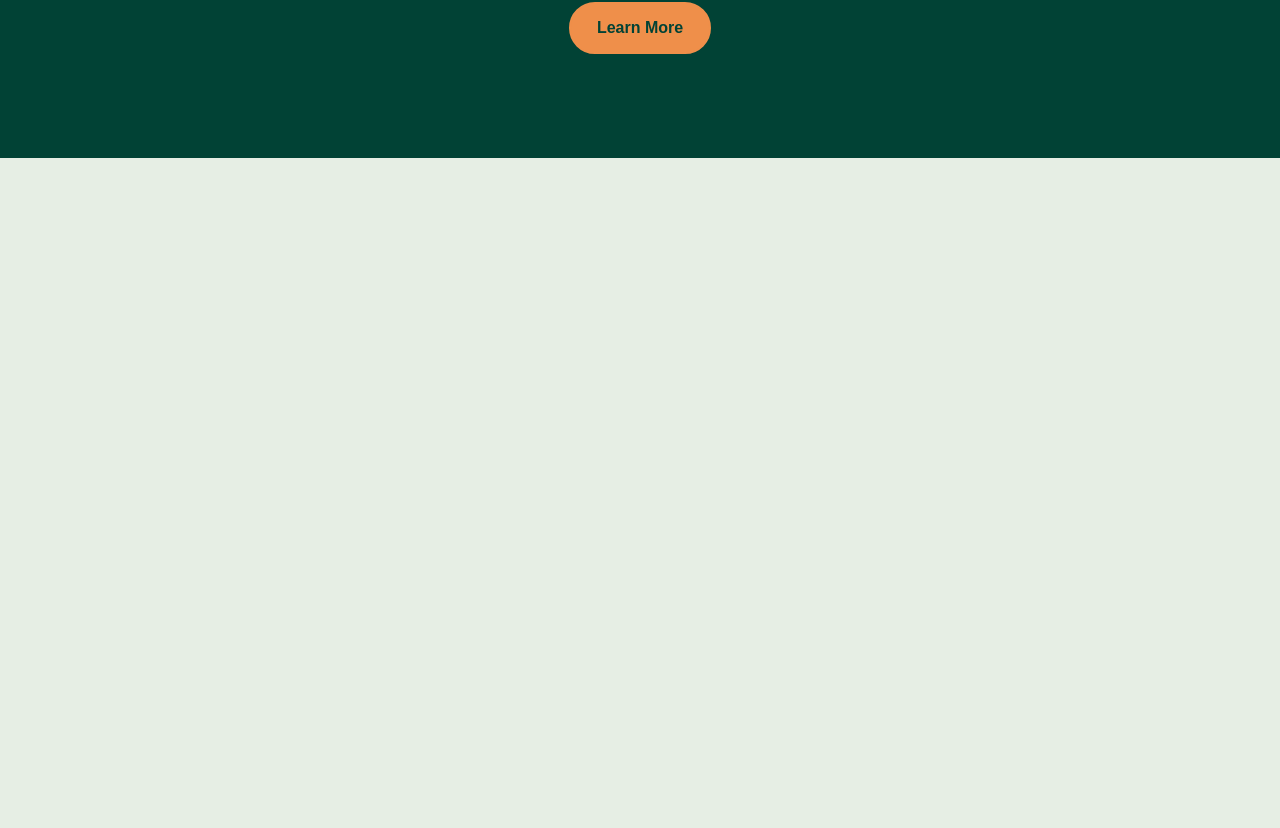
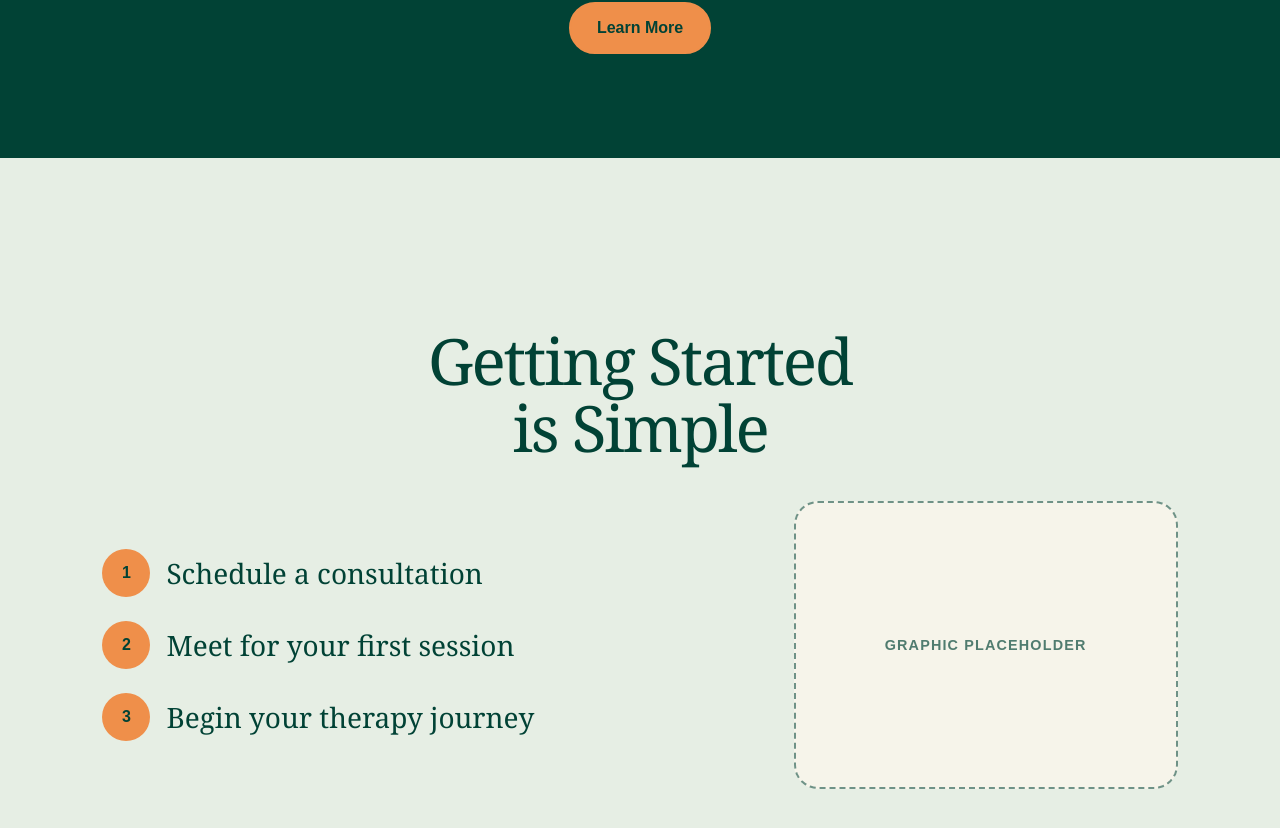
Before and after one commit to TherapyWithRuth/therapy-with-ruth-website, an Angular app: page / in a window 1280 px wide. Shown: the part 3842-4670 px from the top of the page. Before the commit the page ends 4000 px from the top, so only its background shows below. Built offline with nearby package versions, Linux system fonts and the light colour scheme.

Commit message:
added new section

```diff
--- /dev/null
+++ b/src/app/home/getting-started/getting-started.html
@@ -0,0 +1,17 @@
+<section class="getting-started" aria-labelledby="getting-started-title">
+  <div class="getting-started__content">
+    <h2 id="getting-started-title">Getting Started is Simple</h2>
+
+    <div class="getting-started__details">
+      <ol class="getting-started__steps">
+        @for (step of steps; track step) {
+          <li>{{ step }}</li>
+        }
+      </ol>
+
+      <div class="getting-started__graphic" aria-hidden="true">
+        <span>Graphic placeholder</span>
+      </div>
+    </div>
+  </div>
+</section>
--- /dev/null
+++ b/src/app/home/getting-started/getting-started.scss
@@ -0,0 +1,120 @@
+:host {
+  display: block;
+}
+
+.getting-started {
+  display: grid;
+  height: 100%;
+  min-height: 100%;
+  place-items: center;
+  padding: clamp(2.5rem, 7vh, 6rem) clamp(1.5rem, 8vw, 8rem);
+  background: var(--color-sage-light);
+}
+
+.getting-started__content {
+  width: min(100%, 68rem);
+}
+
+h2 {
+  max-width: 16ch;
+  margin: 0 auto;
+  color: var(--color-forest-dark);
+  font-family: Georgia, 'Times New Roman', serif;
+  font-size: clamp(2.4rem, 5vw, 4.75rem);
+  font-weight: 400;
+  letter-spacing: -0.035em;
+  line-height: 1.05;
+  text-align: center;
+  text-wrap: balance;
+}
+
+.getting-started__details {
+  display: grid;
+  grid-template-columns: minmax(0, 1fr) minmax(16rem, 24rem);
+  align-items: center;
+  gap: clamp(2rem, 7vw, 6rem);
+  margin-top: clamp(1.75rem, 5vh, 3.5rem);
+}
+
+.getting-started__steps {
+  display: grid;
+  gap: clamp(1rem, 3vh, 1.75rem);
+  margin: 0;
+  padding: 0;
+  list-style: none;
+  counter-reset: step;
+}
+
+.getting-started__steps li {
+  display: grid;
+  grid-template-columns: 3rem minmax(0, 1fr);
+  align-items: center;
+  gap: 1rem;
+  color: var(--color-forest-dark);
+  font-family: Georgia, 'Times New Roman', serif;
+  font-size: clamp(1.25rem, 2.25vw, 1.75rem);
+  line-height: 1.25;
+  counter-increment: step;
+  text-wrap: balance;
+}
+
+.getting-started__steps li::before {
+  display: grid;
+  width: 3rem;
+  aspect-ratio: 1;
+  place-items: center;
+  border-radius: 50%;
+  background: var(--color-orange);
+  content: counter(step);
+  font-family: Arial, Helvetica, sans-serif;
+  font-size: 1rem;
+  font-weight: 700;
+}
+
+.getting-started__graphic {
+  display: grid;
+  width: 100%;
+  aspect-ratio: 4 / 3;
+  place-items: center;
+  border: 0.125rem dashed rgba(1, 66, 53, 0.55);
+  border-radius: 1.5rem;
+  background: rgba(255, 247, 237, 0.62);
+}
+
+.getting-started__graphic span {
+  color: rgba(1, 66, 53, 0.68);
+  font-size: 0.9rem;
+  font-weight: 700;
+  letter-spacing: 0.08em;
+  text-transform: uppercase;
+}
+
+@media (max-width: 42rem) {
+  .getting-started {
+    padding-block: clamp(1.5rem, 4vh, 3rem);
+  }
+
+  .getting-started__details {
+    grid-template-columns: 1fr;
+    gap: 1.5rem;
+    margin-top: 1.5rem;
+  }
+
+  .getting-started__steps {
+    gap: 0.875rem;
+  }
+
+  .getting-started__steps li {
+    grid-template-columns: 2.5rem minmax(0, 1fr);
+  }
+
+  .getting-started__steps li::before {
+    width: 2.5rem;
+  }
+
+  .getting-started__graphic {
+    height: min(20vh, 9rem);
+    aspect-ratio: auto;
+    border-radius: 1rem;
+  }
+}
--- /dev/null
+++ b/src/app/home/getting-started/getting-started.ts
@@ -0,0 +1,16 @@
+import { Component } from '@angular/core';
+
+import { ScrollSnapSection } from '../../shared/scroll-snap-section';
+
+@Component({
+  selector: 'app-getting-started-section',
+  templateUrl: './getting-started.html',
+  styleUrl: './getting-started.scss',
+})
+export class GettingStartedSection extends ScrollSnapSection {
+  protected readonly steps = [
+    'Schedule a consultation',
+    'Meet for your first session',
+    'Begin your therapy journey',
+  ];
+}
--- a/src/app/home/home.html
+++ b/src/app/home/home.html
@@ -3,3 +3,4 @@
 <app-about-section />
 <app-services-section />
 <app-approach-section />
+<app-getting-started-section />
--- a/src/app/home/home.ts
+++ b/src/app/home/home.ts
@@ -2,13 +2,14 @@ import { Component } from '@angular/core';
 
 import { AboutSection } from './about/about';
 import { ApproachSection } from './approach/approach';
+import { GettingStartedSection } from './getting-started/getting-started';
 import { Hero } from './hero/hero';
 import { Problem } from './problem/problem';
 import { ServicesSection } from './services/services';
 
 @Component({
   selector: 'app-home',
-  imports: [Hero, Problem, AboutSection, ServicesSection, ApproachSection],
+  imports: [Hero, Problem, AboutSection, ServicesSection, ApproachSection, GettingStartedSection],
   templateUrl: './home.html',
   styleUrl: './home.scss',
 })
```
